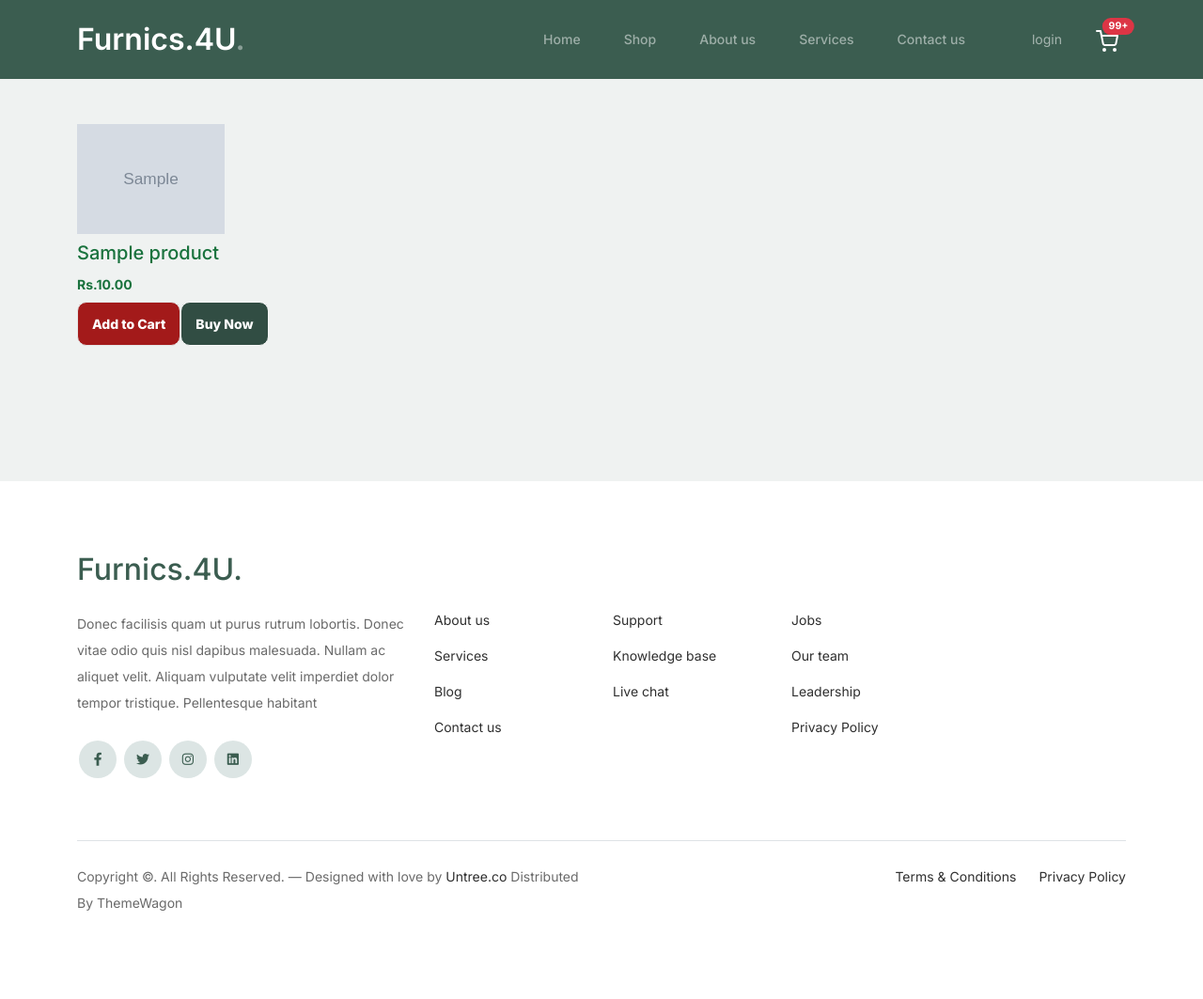
After one commit to nandu44-code/first_project, a Django app: template furnics/templates/home/product_search.html in a window 1280 px wide. The commit adds this page. Shown: the whole page at 94% size. Run offline with Django 4.2, Linux system fonts and the light colour scheme; the template is opened without the code that fills it: values that come from a table or form of the project are taken from there, others are empty; tables that the repository leaves empty hold one stand-in row (values such as "Sample post"); grey boxes marked "Sample" are stand-in pictures.

Commit message:
feat(search functionality):added for product search

```diff
--- a/furnics/home/urls.py
+++ b/furnics/home/urls.py
@@ -13,6 +13,8 @@ urlpatterns = [
       path('product-details/<int:variant_id>/',views.product_details,name="product_details"),
       path('variant_select/<int:variant_id>/',views.variant_select,name="variant_select"),
 
+      path('product-search',views.product_search,name="product_search")
+
 
 
 ]
--- a/furnics/store/models.py
+++ b/furnics/store/models.py
@@ -18,10 +18,6 @@ class Product(models.Model):
     class Meta:
         verbose_name = 'product'
         verbose_name_plural= 'products'
-
-    # def get_url(self):
-    #     return reverse('product_detail', args=[self.category.slug, self.slug])
-
 
     def __str__(self):
         return self.product_name
--- /dev/null
+++ b/furnics/templates/home/product_search.html
@@ -0,0 +1,47 @@
+{% extends 'accounts/base.html' %}
+{% load static %}
+{% block bootstraplink %}
+<link href="https://cdn.jsdelivr.net/npm/bootstrap@5.3.1/dist/css/bootstrap.min.css" rel="stylesheet">
+
+{% endblock %}
+
+{% block content %}
+{% if flag == 0 %}
+ <div class="d-flex justify-content-center">
+    <h3>No Results found</h3>
+ </div>
+{% elif variants is None %}
+
+{% else %}
+<div class="container">
+    <div class="row">
+        <!-- Start Column 1 -->
+        {% for variant in variants %}
+        <div class="col-12 col-md-4 col-lg-3 mb-5 mt-5">
+            <a class="product-item" href="{% url 'product_details' variant_id=variant.id %}">
+                <img src="/media/{{variant.image1}}" class="img-fluid product-thumbnail" width="60%" height="60%">
+                <h5 class="product-title mt-2">{{variant.product.product_name}}</h5>
+                <div class="d-flex justify-content-start">
+                    <strong class="product-price">Rs.{{variant.selling_price}}</strong>
+                </div>
+
+
+                    <div class="d-flex justify-content-start mt-1 mb-5">
+                        <a href="{% url 'add_cart' product_id=variant.id %}">
+                            <button class="btn btn-sm button-addtocart">Add to Cart</button>
+                        </a>
+
+                            <button class="btn btn-primary btn-sm">Buy Now</button>
+
+                    </div>
+
+
+            </a>
+        </div>
+        {% endfor %}
+    </div>
+</div>
+{% endif %}
+
+
+{% endblock %}
```
Also changed, not shown: furnics/home/views.py (+25 -1 lines), furnics/templates/home/shop.html (+4 -5 lines).
